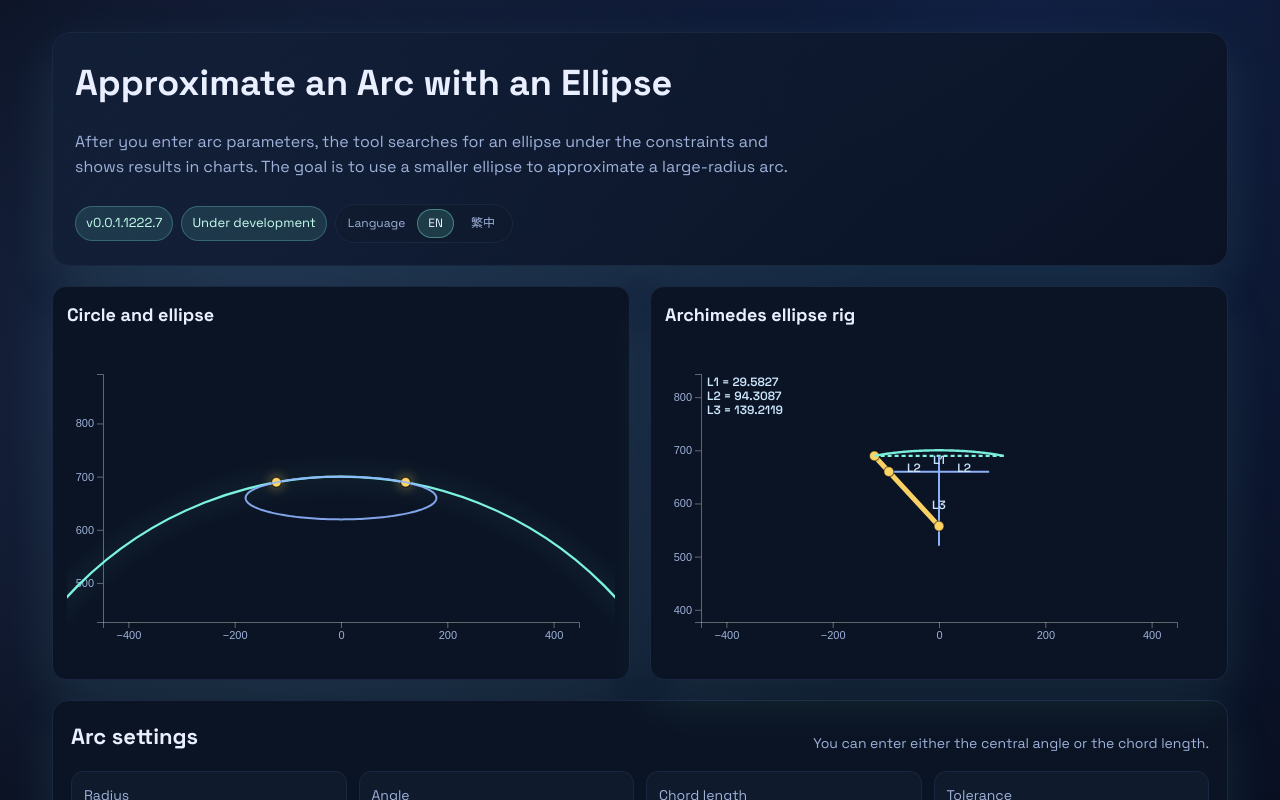
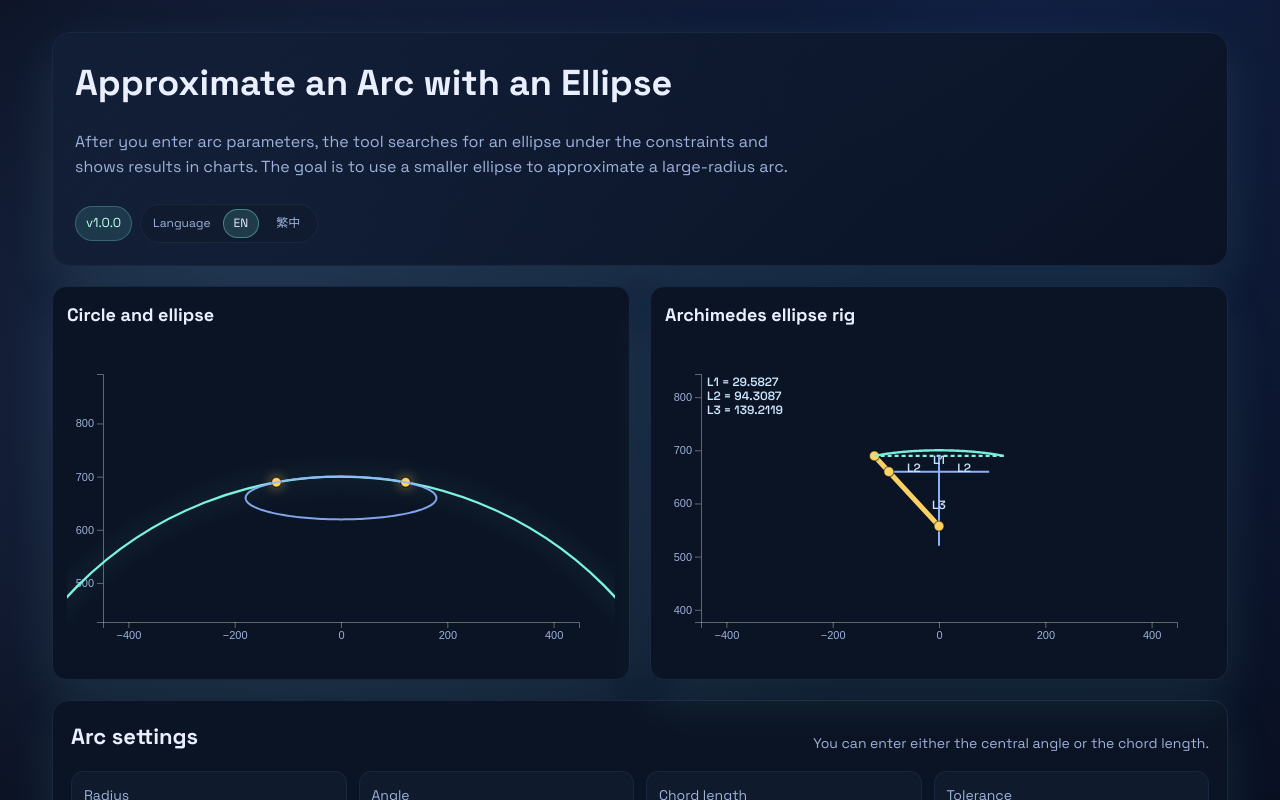
Before and after one commit to davidhu3141/ArcApproxByEllipse, a React (Vite) app: page / in a window 1280 px wide. Shown: the top 800 px of the page. Built offline with nearby package versions, Linux system fonts and the light colour scheme.

Commit message:
publish: v1.0.0

```diff
--- a/src/App.jsx
+++ b/src/App.jsx
@@ -9,8 +9,8 @@ import './App.css'
 import { createT, getLocaleFromQuery, getLocaleHref } from './i18n'
 import githubMark from './assets/github-mark-white.svg'
 
-const versionCode = "v0.0.1.1222.7";
-const underDev = true;
+const versionCode = "v1.0.0";
+const underDev = false;
 
 const isDevMode = false;
 const maxStepNumber = isDevMode ? 50 : 30;
```
